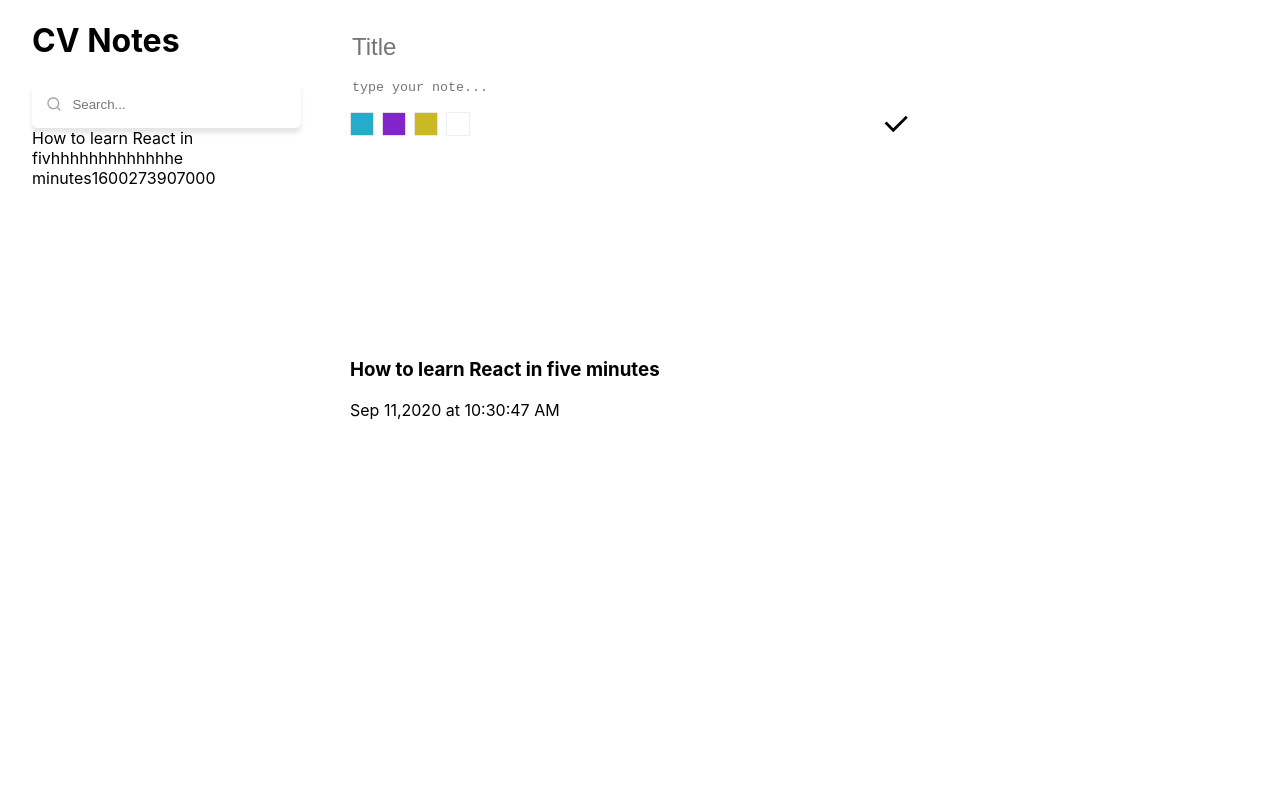
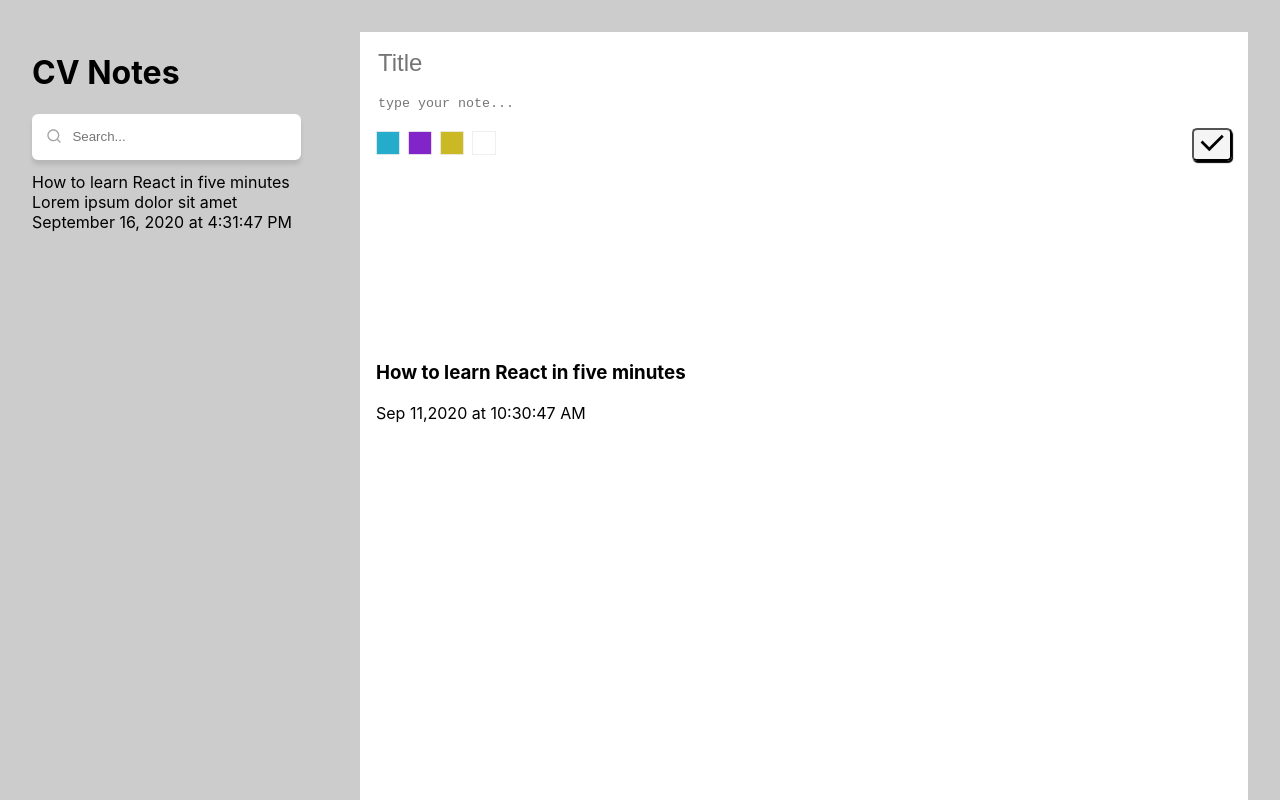
Before and after one commit to Amir9eng/react-todo, a React (Create React App) app: page / in a window 1280 px wide. Built offline with nearby package versions, Linux system fonts and the light colour scheme.

Commit message:
feat: adding-notes

```diff
--- a/src/App.js
+++ b/src/App.js
@@ -4,12 +4,21 @@ import './App.scss';
 
 const id = (length = 3) => Math.random().toString(36).substring(2, 2 + length)
 
+const Timee = (timeStamp) => {
+
+  const days = 'Sunday Monday Tuesday Wednesday Thursday Friday Saturday'.split(" ")
+  const months = 'January February March April May June July August September October November December'.split(" ")
+
+  const now = new Date(timeStamp);
+   return` ${months[now.getMonth()]} ${now.getDate()}, ${now.getFullYear()} at ${now.toLocaleTimeString()} `
+}
+
 const defaultNote = {}
 defaultNote[id()]=
 {
-  title: 'How to learn React in fivhhhhhhhhhhhhhe minutes',
+  title: 'How to learn React in five minutes',
   content: 'Lorem ipsum dolor sit amet ',
-  dateCreated: Date.now(),
+  dateCreated: Timee(Date.now()),
   color: 'rgb(255,255,255)'
 
 }
@@ -20,6 +29,24 @@ function App() {
 
   const [note, setNote] = useState(defaultNote)
 
+  const addNote= (ev) =>{
+    ev.preventDefault()
+    let title = ev.target.title.value
+     let content = ev.target.content.value
+
+     const noteOb = {}
+     noteOb[id()] = {
+       title: title,
+       content: content,
+       dateCreated: Timee(Date.now())
+     }
+     setNote({
+       ...note,
+       ...noteOb
+     })
+     ev.target.title.value= ''
+     ev.target.content.value= ''
+  }
 
   const NoteList = ({list}) => {
     return (
@@ -27,7 +54,9 @@ function App() {
       const note = list[noteid]
       return(
       <div key={noteid} className= "noteList">
-              <span >{note.title}</span>
+              <span>{note.title}</span> <br />
+
+              <span>{note.content}</span>
         <span >{note.dateCreated}</span>
       </div>)
     }))
@@ -41,12 +70,7 @@ function App() {
 
 
   )
-  const TodoList = () => (
-    <div className="TodoList">
-    <p>How to learn React in five minutes</p>
-    <span>Sep 11,2020 at 10:30:47 AM</span>
-    </div>
-  )
+
 
   const TodoWrapper = () => (
     <div className="TodoWrapper">
@@ -68,9 +92,9 @@ function App() {
     <TodoWrapper />
     <div className="AddTodo">
       <div className="Todos">
-        <form>
-        <input placeholder="Title"></input>
-        <textarea placeholder="type your note..."></textarea>
+        <form id="my-form" onSubmit={addNote}>
+        <input placeholder="Title" name="title" required></input>
+        <textarea placeholder="type your note..." name= "content"></textarea>
         <div className="colorBoxes">
         <div>
         <img src="/vectors/Rectangle 4.svg"></img>
@@ -78,11 +102,11 @@ function App() {
         <img src="/vectors/Rectangle 8.svg"></img>
         <img src="/vectors/Rectangle 9.svg"></img>
         </div>
-        <span className= "mark"><img src="/vectors/vector.svg" /></span>
+        <button className= "mark" type="submit" form="my-form"><img src="/vectors/vector.svg" /></button>
         </div>
-        </form>
+        </form >
       </div>
-      <div>
+      <div >
       <h3>How to learn React in five minutes</h3>
       <span>Sep 11,2020 at 10:30:47 AM</span>
       </div>
--- a/src/App.scss
+++ b/src/App.scss
@@ -1,8 +1,9 @@
 
 .App{
+  background-color: rgba($color: #000000, $alpha: 0.2);
   display: grid;
   grid-template-columns: 25% 1fr;
-  grid-gap: 30px;
+  grid-gap: 40px;
   margin: 0;
   padding: 0;
   font-size: 16px;
@@ -11,6 +12,7 @@
   width: 100vw;
 }
 .SearchBox{
+  margin-bottom: .8rem;
   display: flex;
   background: #FFFFFF;
   box-shadow: 0px 5px 4px rgba(0, 0, 0, 0.1);
@@ -31,9 +33,11 @@
 
 .TodoWrapper{
   margin-left: 2rem;
+  // background-color: white;
+  margin-top: 2rem;
 }
 .TodoList{
-  padding: 1rem;
+  // padding: 1rem;
   border-bottom: 1px solid rgba($color: #000000, $alpha: .1);
 }
 
@@ -47,12 +51,16 @@ margin-bottom: 1rem;
 }
 .AddTodo{
   margin-top: 2rem;
-  width: 60%;
+  // width: 60%;
+  padding: 1rem;
+  background-color: white;
+  margin-right: 2rem;
 }
 .Todos{
   display: flex;
   flex-direction: column;
   height: 40%;
+
 }
 .Todos input{
   border: none;
@@ -84,3 +92,8 @@ form{
 .colorBoxes img:first-child{
   padding-left: 0;
 }
+button{
+  background-color: rgba(0,0,0, 0.04);
+  border-radius: 14%;
+  box-shadow: 1px 2px 1px ;
+}
```
